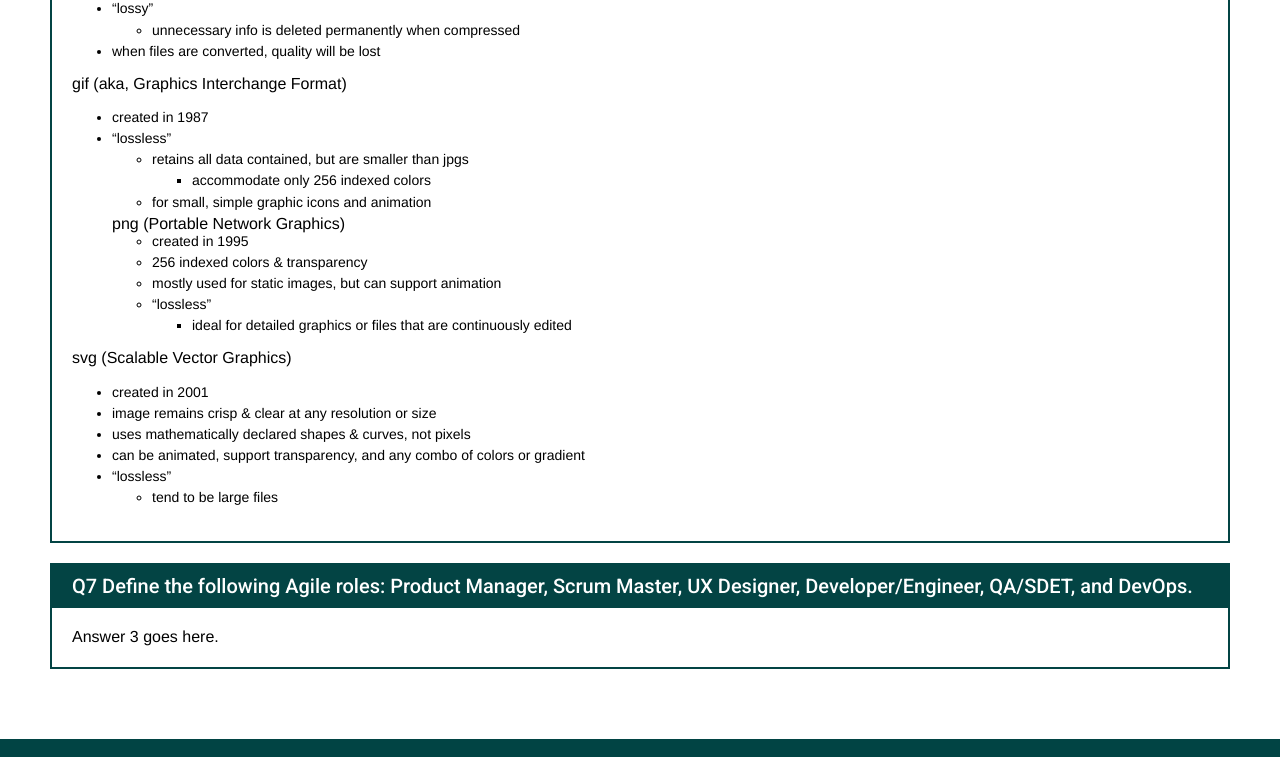
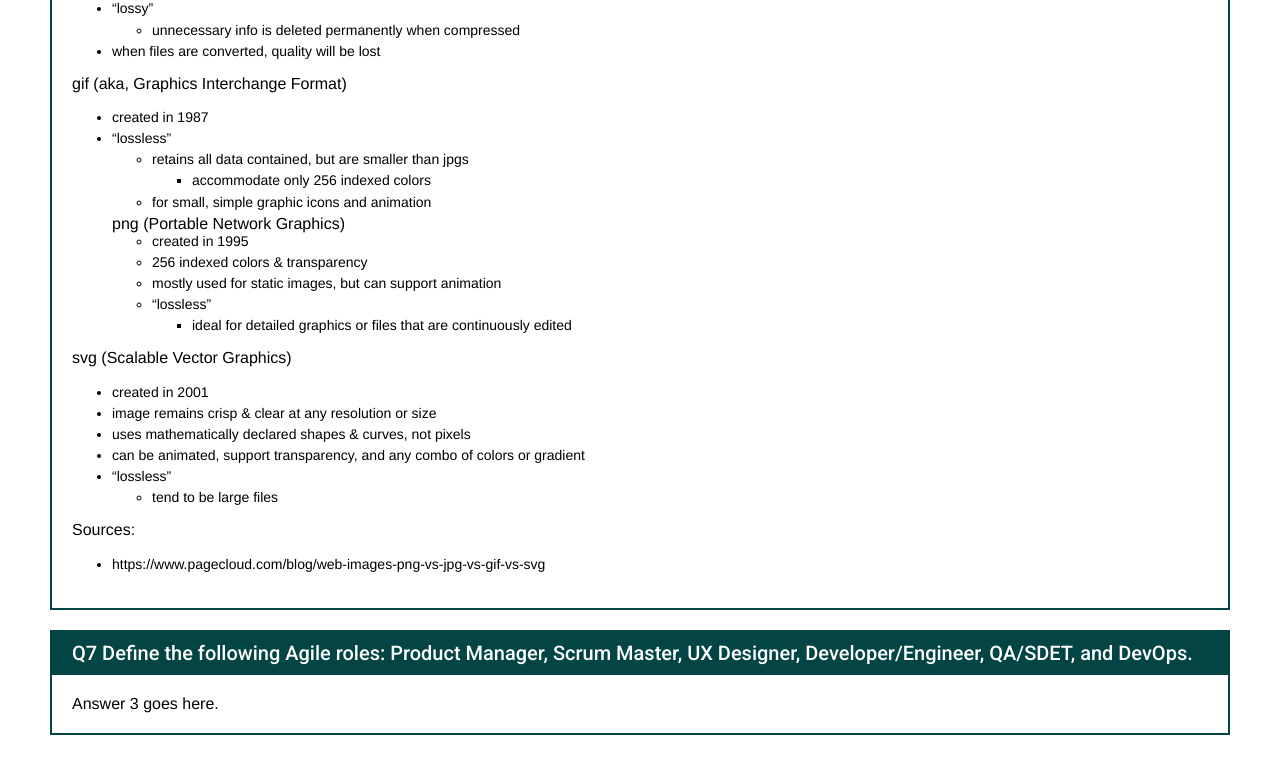
Before and after one commit to kaykat2000/uclax-web1-Thumann-Kaylee-2024, a React (Vite) app: page /#/course-work in a window 1280 px wide. Shown: the part 5181-5938 px from the top of the page. Built offline with nearby package versions, Linux system fonts and the light colour scheme.

Commit message:
Q6 Source

```diff
--- a/src/Pages/CourseWork/Essays/Essays.jsx
+++ b/src/Pages/CourseWork/Essays/Essays.jsx
@@ -434,7 +434,7 @@ const Essays = () => {
                     "Q6 What is the difference between jpg, gif, png and svg images?"
                 }
             >
-                jpg (Joint Photographic Experts Group
+                jpg (Joint Photographic Experts Group)
                 <ul>
                     <li>created in 1986</li>
                     <li>little storage space</li>
@@ -505,6 +505,12 @@ const Essays = () => {
                         <li>tend to be large files</li>
                     </ul>
                 </ul>
+                Sources:
+                <ul>
+                    <li>
+                        https://www.pagecloud.com/blog/web-images-png-vs-jpg-vs-gif-vs-svg
+                    </li>
+                </ul>
             </SingleEssay>
             <SingleEssay
                 question={
```
